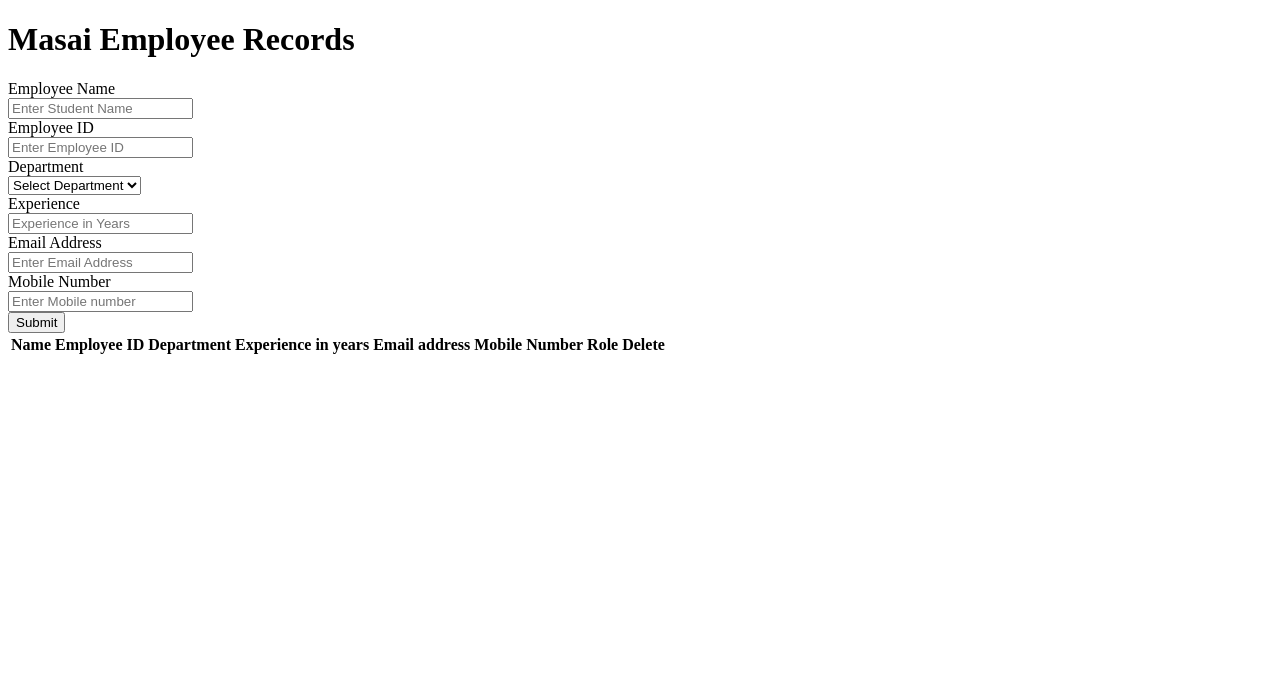
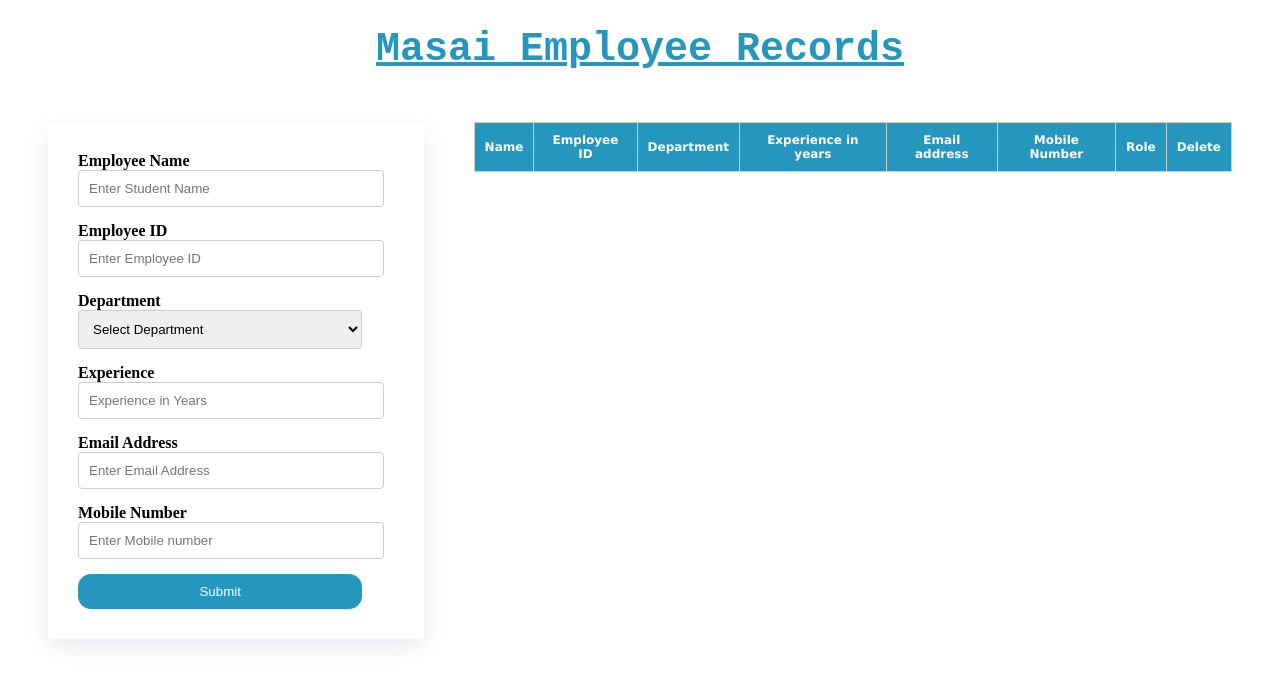
Before and after one commit to ArpanJain95/JS101_Learning_Javascript, a plain HTML site: page JS_DOM_III/Masai_Employee_Records/WEB-19 u2c3/index.html in a window 1280 px wide. Drawn offline with Linux system fonts and the light colour scheme.

Commit message:
Updated CSS part

```diff
--- a/JS_DOM_III/Masai_Employee_Records/WEB-19 u2c3/index.css
+++ b/JS_DOM_III/Masai_Employee_Records/WEB-19 u2c3/index.css
@@ -1 +1,82 @@
 /* Fill CSS here */
+h1{
+    color: #2596be;
+    text-decoration: underline;
+    font-family: 'Courier New', Courier, monospace;
+    text-align: center;
+    font-size: 40px;
+}
+
+body > div{
+    display: flex;
+    justify-content: space-between;
+    margin-top: 50px;
+}
+
+form{
+    width: 25%;
+    margin-left: 40px;
+    padding: 30px;
+    box-shadow: rgba(149, 157, 165, 0.2) 0px 8px 24px;
+    border-radius: 5px;
+}
+
+label{
+    font-weight: bold;
+    font-family: 'Times New Roman', Times, serif;
+}
+
+input[type="text"],
+input[type="number"],
+select{
+    width: 90%;
+    padding: 10px;
+    margin-bottom: 15px;
+    border: 1px solid #ccc;
+    border-radius: 4px;
+}
+
+input[type="submit"]{
+    width: 90%;
+    background-color: #2596be;
+    color: #ffffff;
+    padding: 10px 20px;
+    border: none;
+    border-radius: 13px;
+    cursor: pointer;
+}
+
+input[type="submit"]:hover{
+    background-color: #ffffff;
+    color: #2596be;
+    border: #2596be 1px solid;
+}
+
+table{
+    width: 60%;
+    margin-right: 40px;
+    padding: 30px;
+    border-collapse: collapse;
+}
+
+th{
+    font-size: 13px;
+    background-color: #2596be;
+    color: #ffffff;
+}
+
+th,
+td{
+    font-family: 'Lucida Sans', 'Lucida Sans Regular', 'Lucida Grande', 'Lucida Sans Unicode', Geneva, Verdana, sans-serif;
+    padding: 10px;
+    border: #ccc 1px solid;
+    font-size: 12px;
+}
+
+tbody tr td{
+    text-align: justify;
+}
+
+tbody tr:nth-child(even){
+    background-color: #ebf3f7;
+}
```
